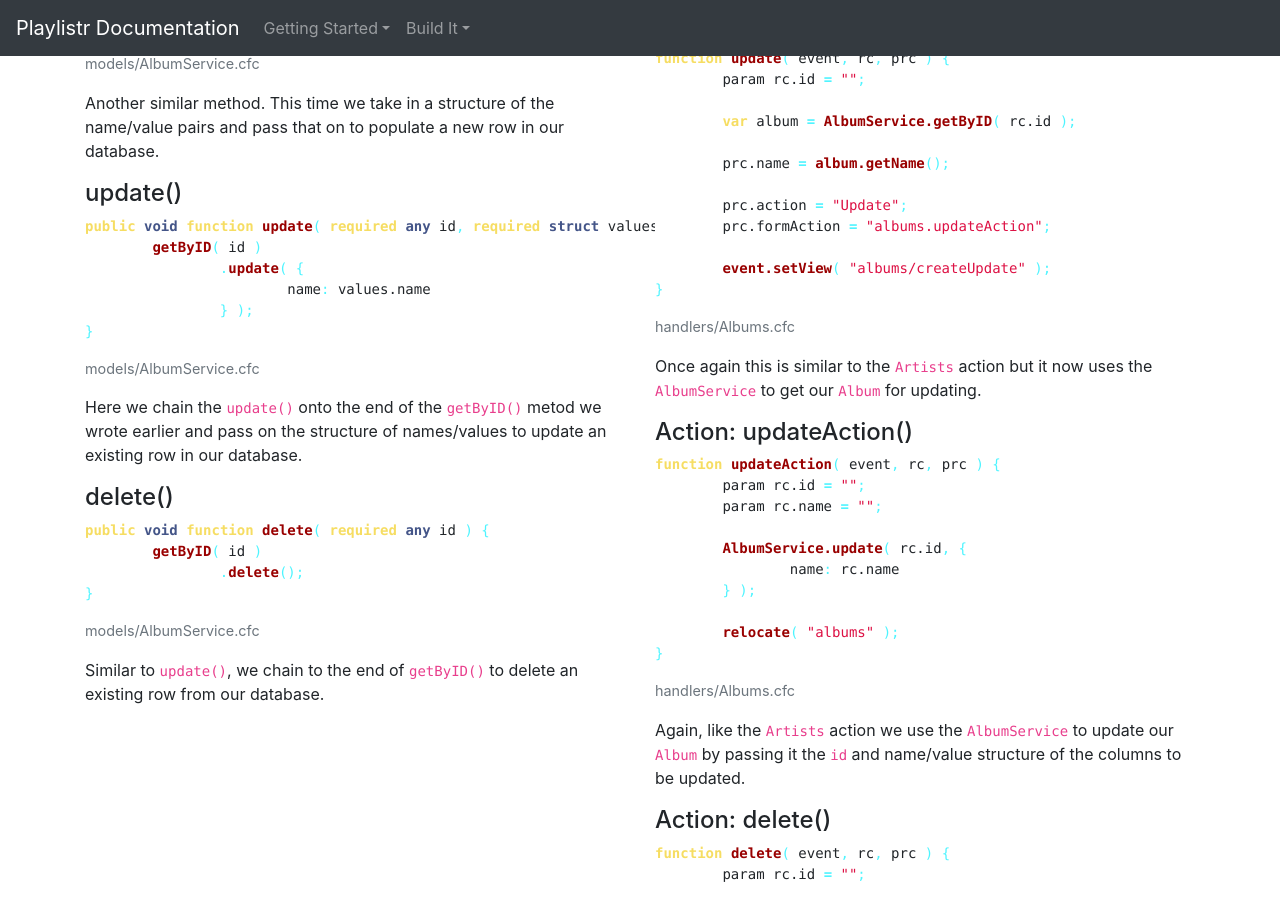
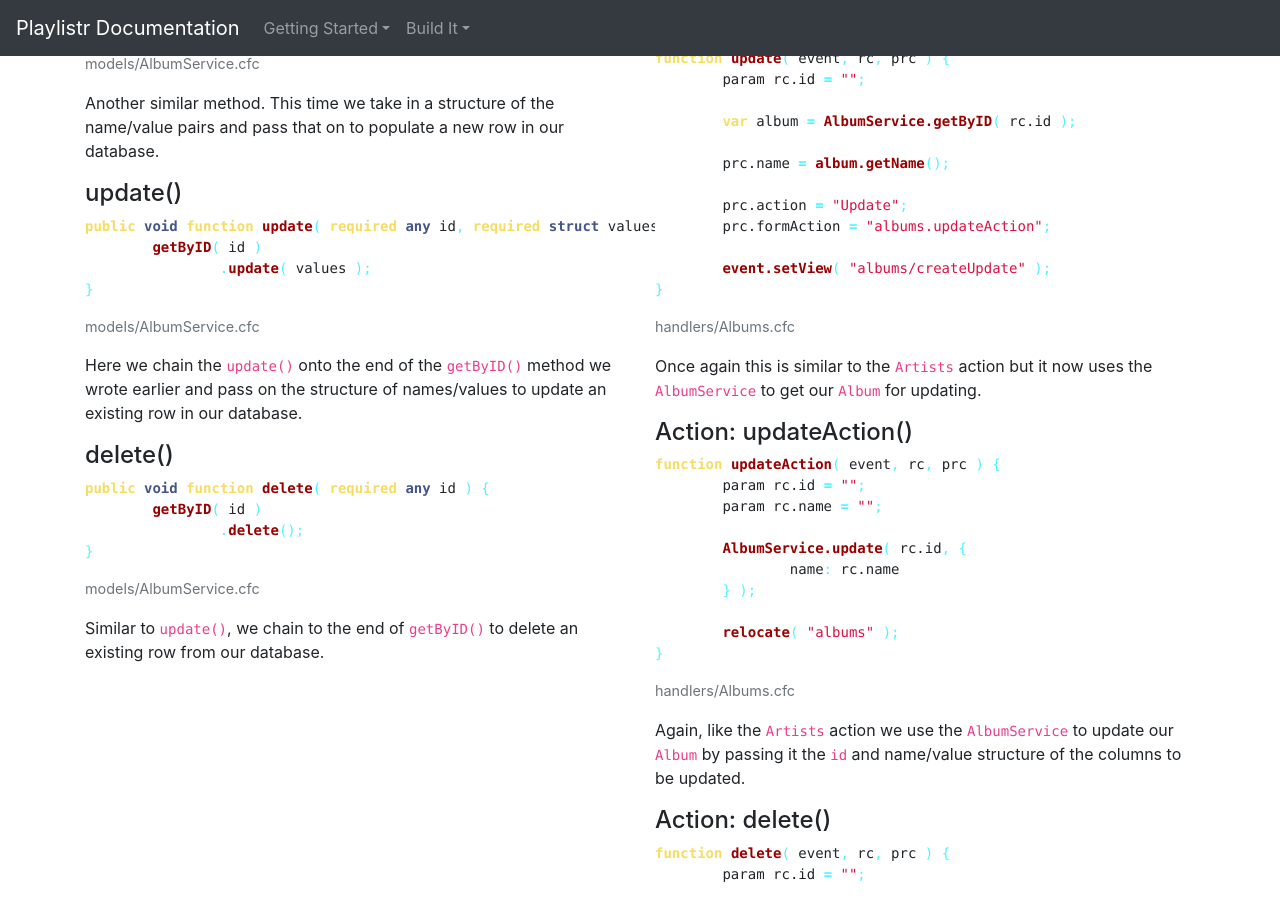
Before and after one commit to richardherbert/playlistr, a Jekyll site: the page built from build-it/albums.html, in a window 1280 px wide and 900 px high, scrolled down 2457 px. Built offline with Jekyll 4.4.1, drawn with Linux system fonts in a browser that asks for light colours; nearby versions of some CDN libraries.

Commit message:
Correct code sample

```diff
--- a/build-it/albums.html
+++ b/build-it/albums.html
@@ -164,9 +164,7 @@ public Album function create( required struct values ) {
 			{%- highlight cfscript %}
 public void function update( required any id, required struct values ) {
 	getByID( id )
-		.update( {
-			name: values.name
-		} );
+		.update( values );
 }
 			{%- endhighlight %}
 		{%- endcapture %}
@@ -176,7 +174,7 @@ public void function update( required any id, required struct values ) {
 			caption="models/AlbumService.cfc"
 		-%}
 
-		<p>Here we chain the <code>update()</code> onto the end of the <code>getByID()</code> metod we wrote earlier and pass on the structure of names/values to update an existing row in our database.</p>
+		<p>Here we chain the <code>update()</code> onto the end of the <code>getByID()</code> method we wrote earlier and pass on the structure of names/values to update an existing row in our database.</p>
 
 		<h4>delete()</h4>
 
```
